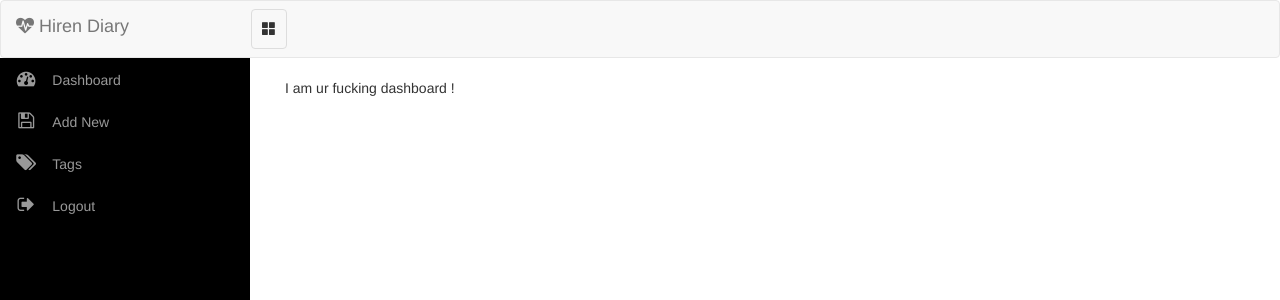
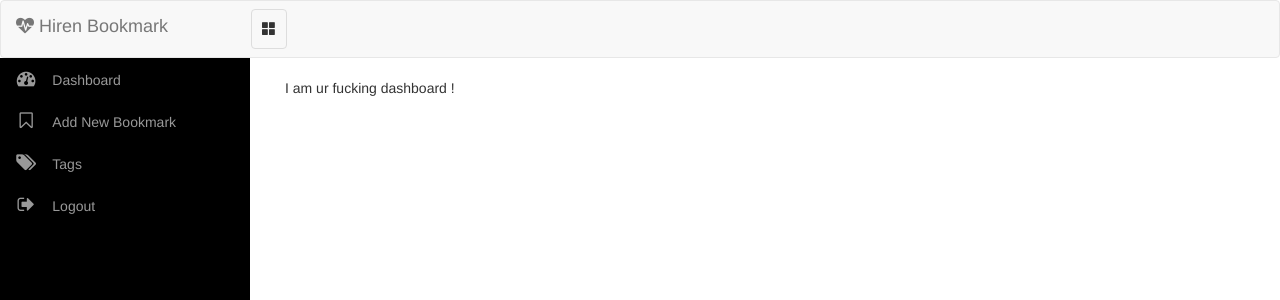
Before and after one commit to pyprism/Hiren-Bookmark-Server, a Django app: page /dashboard/ in a window 1280 px wide. Shown: the top 300 px of the page. Run offline with Django 3.2, Linux system fonts and the light colour scheme; the visitor is signed in with stand-in values (Sample User, id 1); some libraries are stand-ins or nearby versions.

Commit message:
fixed title

```diff
--- a/templates/base.html
+++ b/templates/base.html
@@ -23,7 +23,7 @@
                 <span class="glyphicon glyphicon-th-large" aria-hidden="true" ></span>
             </button>
             <a class="navbar-brand" href="#">
-                <i class="fa fa-heartbeat fa-4" > </i> Hiren Diary</a>
+                <i class="fa fa-heartbeat fa-4" > </i> Hiren Bookmark</a>
         </div>
 
         <div class="collapse navbar-collapse" id="bs-example-navbar-collapse-1">
@@ -42,7 +42,7 @@
                 </li>
                 <li>
                     <a class href="{% url 'form' %}" ><span class="fa-stack fa-lg pull-left">
-                        <i class="fa fa-save fa-stack-1x " > </i></span> Add New</a>
+                        <i class="fa fa-bookmark-o fa-stack-1x " > </i></span> Add New Bookmark</a>
                 </li>
                 <li>
                     <a class href="{% url 'dashboard' %}" ><span class="fa-stack fa-lg pull-left">
```
